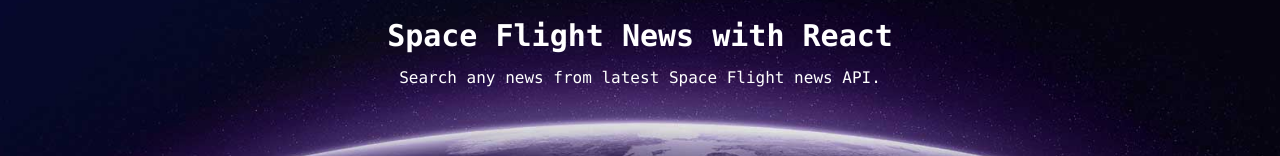
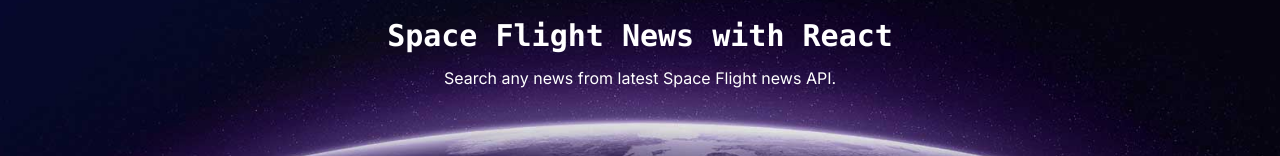
Before and after one commit to rapha-developer/space-flight-news-react, a React (Vite) app: page / in a window 1280 px wide. Shown: the part 140-296 px from the top of the page. Built offline with nearby package versions, Linux system fonts and the light colour scheme; no server answers.

Commit message:
[HeaderHero step:1] Change font-family property from mono to inter

```diff
--- a/src/components/Header/HeaderHero.tsx
+++ b/src/components/Header/HeaderHero.tsx
@@ -8,7 +8,7 @@ export const HeaderHero = ({title, description}: Props) => {
     return (
         <div className="container mt-20 flex flex-col gap-3 justify-center mx-auto">
             <h1 className="font-mono font-semibold text-3xl text-white text-center">{title}</h1>
-            <p className='font-mono font-normal text-base text-white text-center'>
+            <p className='font-inter font-normal text-base text-white text-center'>
                 {description}
             </p>
             <HeaderSearchBar />
```
